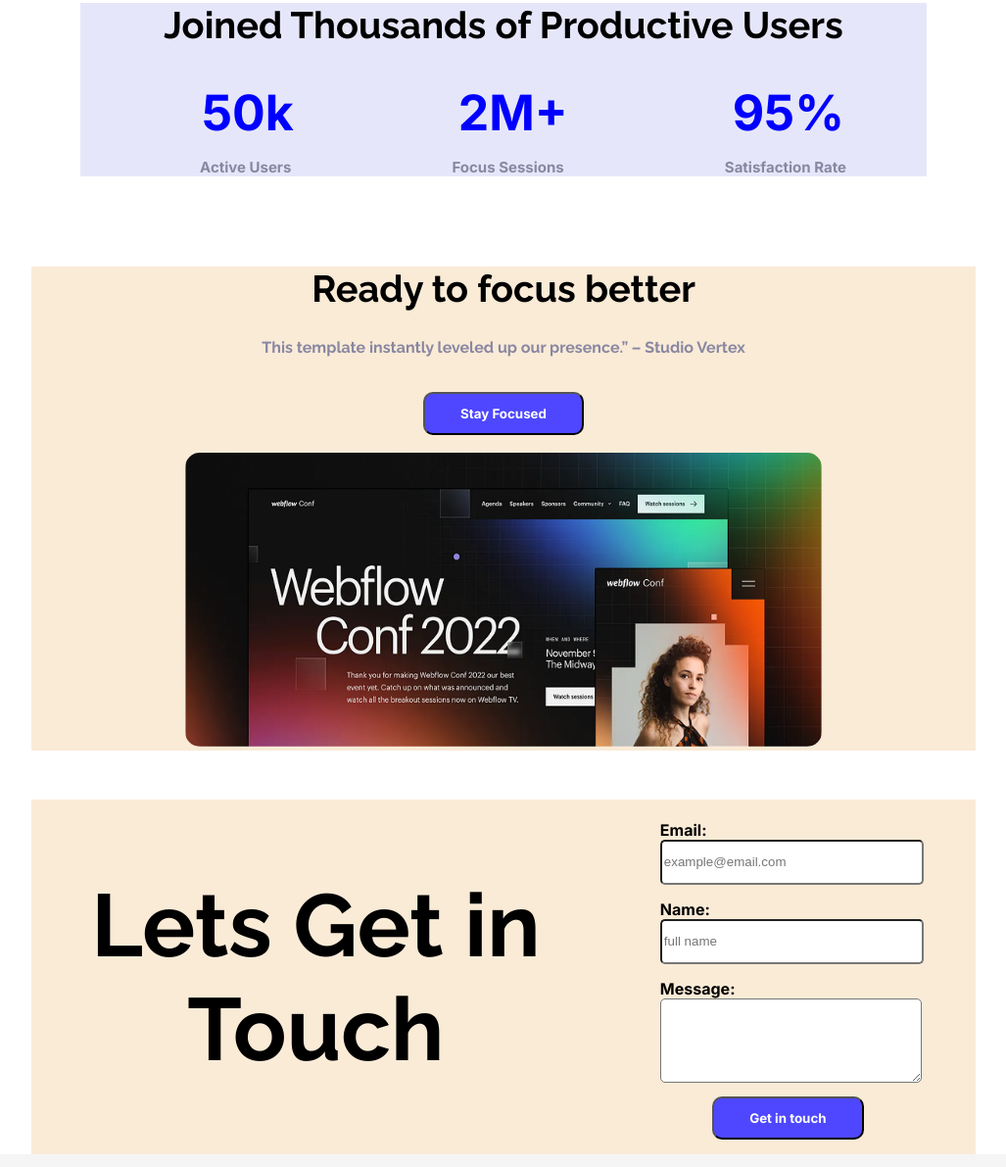
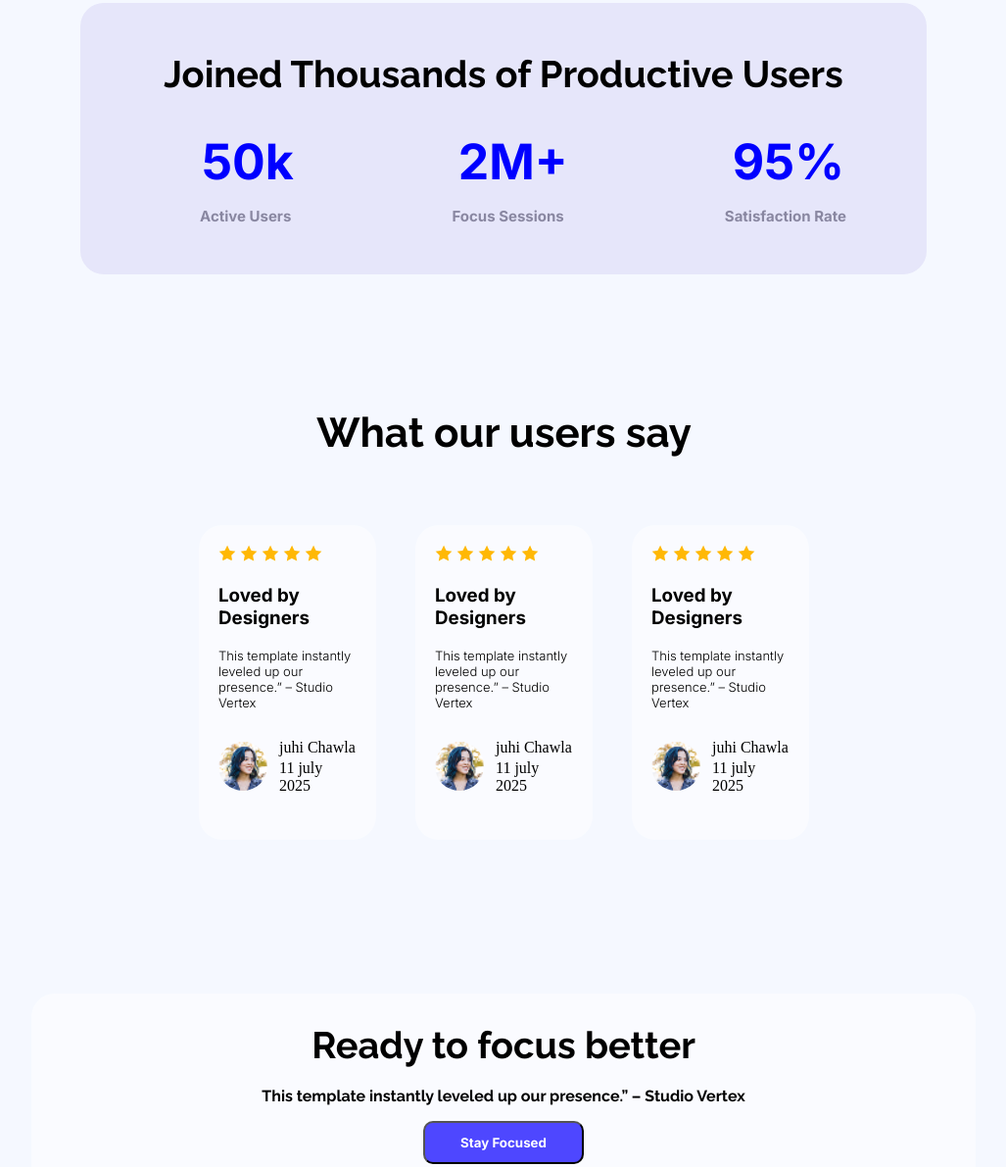
Before and after one commit to AnupTalukder/A12A1, a plain HTML site: page B12A01-landing-launchpad/index.html in a window 1280 px wide. Shown: the part 1121-2312 px from the top of the page at 98% size, without its empty margins (126-1153 px from the left). Drawn offline with Linux system fonts and the light colour scheme.

Commit message:
add focus section ,button hover,background shape and background color on some section

```diff
--- a/B12A01-landing-launchpad/index.html
+++ b/B12A01-landing-launchpad/index.html
@@ -40,14 +40,14 @@
 
     <main>
         <div class="newslater">
-            <section>
-                <h3 class="raleway-font">See It in Action</h3>
+            <div>
+                <h3 class="raleway-font action-heading">See It in Action</h3>
                 <p class="raleway-font">Explore the live preview and imagine your<br> brand in this bold new look.</p>
                 <button class="button-s nav-font">launch live preview</button>
-            </section>
-            <section>
-                <img src="../B12A01-landing-launchpad/Assets/wc-mini.png" alt="">
-            </section>
+            </div>
+            <div>
+                <img src="../B12A01-landing-launchpad/Assets/wc-mini.png" alt="" class="radius">
+            </div>
         </div>
 
         <div class="bg-productive">
@@ -66,16 +66,105 @@
 
         </div>
 
-        <div>
+        <!-- cards -->
+
+        <div class="card">
+            <section>
+                <h3 class="raleway-font card-heading">What our users say</h3>
+            </section>
+
+            <section class="card-container">
+                <!-- single card -->
+                <div class="container">
+                    <img src="../B12A01-landing-launchpad/Assets/icon-star.png" alt="" class="img">
+                    <img src="../B12A01-landing-launchpad/Assets/icon-star.png" alt="">
+                    <img src="../B12A01-landing-launchpad/Assets/icon-star.png" alt="">
+                    <img src="../B12A01-landing-launchpad/Assets/icon-star.png" alt="">
+                    <img src="../B12A01-landing-launchpad/Assets/icon-star.png" alt="">
+                    <h3 class="nav-font">Loved by Designers</h3>
+                    <p class="nav-font container-description">This template instantly leveled up our presence.” – Studio
+                        Vertex</p>
+
+                    <!-- image and date  -->
+                    <div class="card-flex">
+                        <img src="../B12A01-landing-launchpad/Assets/avatar.png" alt="" width="50px" height="50px"
+                            class="img">
+                        <div>
+                            <p class="review-p">juhi Chawla</p>
+                            <p style="margin-top: 3px;">11 july 2025</p>
+                        </div>
+
+                    </div>
+
+                    <!-- image and date  -->
+
+                </div>
+                <!-- single card  -->
+
+                <div class="container">
+                    <img src="../B12A01-landing-launchpad/Assets/icon-star.png" alt="">
+                    <img src="../B12A01-landing-launchpad/Assets/icon-star.png" alt="">
+                    <img src="../B12A01-landing-launchpad/Assets/icon-star.png" alt="">
+                    <img src="../B12A01-landing-launchpad/Assets/icon-star.png" alt="">
+                    <img src="../B12A01-landing-launchpad/Assets/icon-star.png" alt="">
+
+                    <h3 class="nav-font">Loved by Designers</h3>
+                    <p class="nav-font container-description">This template instantly leveled up our presence.” – Studio
+                        Vertex</p>
+                    <div class="card-flex">
+
+                        <img src="../B12A01-landing-launchpad/Assets/avatar.png" alt="" width="50px" height="50px"
+                            class="img">
+                        <div>
+                            <p class="review-p">juhi Chawla</p>
+                            <p style="margin-top: 3px;">11 july 2025</p>
+                        </div>
+
+                    </div>
+                </div>
+
+                <!-- single card  -->
+
+                <div class="container">
+                    <img src="../B12A01-landing-launchpad/Assets/icon-star.png" alt="">
+                    <img src="../B12A01-landing-launchpad/Assets/icon-star.png" alt="">
+                    <img src="../B12A01-landing-launchpad/Assets/icon-star.png" alt="">
+                    <img src="../B12A01-landing-launchpad/Assets/icon-star.png" alt="">
+                    <img src="../B12A01-landing-launchpad/Assets/icon-star.png" alt="">
+                    <h3 class="nav-font">Loved by Designers</h3>
+                    <p class="nav-font container-description">This template instantly leveled up our presence.” – Studio
+                        Vertex</p>
+
+                    <div class="card-flex">
+                        <img src="../B12A01-landing-launchpad/Assets/avatar.png" alt="" width="50px" height="50px"
+                            class="img">
+                        <div>
+                            <p class="review-p">juhi Chawla</p>
+                            <p style="margin-top: 3px;">11 july 2025</p>
+                        </div>
+
+                    </div>
+                </div>
+
+                <!-- single card  -->
+            </section>
+
+            <!-- card image and text without heading  -->
+
 
         </div>
+
+
+        <!-- cards-->
+
 
         <div class="wc-big">
             <section>
                 <h3 class="raleway-font focus-heading">Ready to focus better</h3>
                 <p class="raleway-font">This template instantly leveled up our presence.” – Studio Vertex</p>
                 <button class="button-s nav-font">Stay Focused</button><br><br>
-                <img src="../B12A01-landing-launchpad/Assets/wc-big.png" alt="" width="650px" height="300px" class="radius">
+                <img src="../B12A01-landing-launchpad/Assets/wc-big.png" alt="" width="650px" height="300px"
+                    class="radius">
             </section>
 
         </div>
@@ -95,8 +184,8 @@
                     <label for="name" class="f nav-font">Name:</label>
                     <input type="text" id="name" name="name" placeholder="full name" class="input-style">
                     <label for="message" class="f nav-font">Message:</label>
-                    <textarea id="message" name="message" rows="10" cols="30" class="message-style"></textarea><br>
-                    <button class="button-s nav-font"> Get in touch </button>
+                    <textarea id="message" name="message" rows="10" cols="30" class="message-style" placeholder="write your message..."></textarea><br>
+                    <button class="button-s nav-font input-style"> Get in touch </button>
 
                 </form>
 
@@ -108,7 +197,7 @@
 
         <div class="footer-div-style">
             <h1 class="nav-font h">LOGO</h1>
-            <p class="nav-font">Ready to elevate your online presence? Contact us today to discuss <span
+            <p class="nav-font hp">Ready to elevate your online presence? Contact us today to discuss <span
                     class="span-footer">your project
                     and discover how we can bring your vision to life.</span> </p>
 
--- a/B12A01-landing-launchpad/styles/A1.css
+++ b/B12A01-landing-launchpad/styles/A1.css
@@ -1,56 +1,58 @@
-
 /* header style  */
 
-.header-s{
+.header-s {
     background-image: url("../Assets/Hero-bg.png");
     background-repeat: none;
-margin:top 50px bottom 50px;
+    margin: top 50px bottom 50px;
 
 }
-.nav-font{
+
+.nav-font {
     font-family: "Inter", sans-serif;
     font-optical-sizing: auto;
-  font-weight: 100;
+    /* font-weight: 100; */
     font-weight: bold;
     font-style: normal;
 
 }
-nav{
+
+nav {
     display: flex;
     justify-content: space-between;
     align-items: center;
-    padding:10px 150px;
+    padding: 10px 150px;
 
 }
 
-.nav-title{
-    color:#4E47FF;
+.nav-title {
+    color: #4E47FF;
 
 
 }
 
-.button-s{
+.button-s {
     background-color: #4E47FF;
-    color:white;
-    padding:12px 36px;
-    border-radius:10px;
+    color: white;
+    padding: 12px 36px;
+    border-radius: 10px;
 
 
 }
 
-button:hover{
+button:hover {
 
-    color: darkkhaki;
+   background-color:darkkhaki;
 }
 
 /*banner style*/
 
-.banner-heading{
+.banner-heading {
 
     margin-bottom: 37px;
     font-size: 65px;
 }
-.banner{
+
+.banner {
 
     align-items: center;
     text-align: center;
@@ -58,7 +60,7 @@
 
 }
 
-.raleway-font{
+.raleway-font {
     font-family: "Raleway", sans-serif;
     font-optical-sizing: auto;
     font-weight: bold;
@@ -68,8 +70,8 @@
 
 
 
-  .span-b{
-    display:block;
+.span-b {
+    display: block;
     align-self: center;
 
 }
@@ -78,84 +80,164 @@
 
 
 /* main style  */
-  main{
+main {
     max-width: 1140;
     margin: 0 auto;
+    background-color: #F5F8FF;
+}
+.action-heading{
+    font-size: 42px;
+    margin-bottom: 23px !important;
 }
 
-   .newslater{
+.newslater {
     display: flex;
     align-items: center;
     text-align: center;
     justify-content: space-around;
-    background-color: antiquewhite;
-    gap:auto;
+    /* background-color:rgba(255, 255, 255, 0.5); */
+    gap: auto;
     margin: 50px 150px 0px 150px;
 
 }
 
-  .bg-productive{
+
+.bg-productive {
     align-items: center;
     text-align: center;
-    /* justify-content: space-around;     */
     background-color: lavender;
-    margin:50px 200px 50px 200px;
-    /* margin-left: 100px; */
-    /* margin-right: 141px; */
+    border-radius: 24px;
+        margin: 50px 200px 50px 200px;
+
 
 }
 
-   .productive-heading{
+.productive-heading {
     text-align: center;
     margin-bottom: 37px;
     font-size: 38px;
+    padding-top: 50px;
 }
 
 
-    .productive-style{
-    color:blue;
+.productive-style {
+    color: blue;
     text-decoration: none;
     font-size: 50px;
 
 }
 
 
-  .productive-style2{
+.productive-style2 {
 
-    color:#8987A1;
+    color: #8987A1;
     text-decoration: none;
     font-size: 15px;
+    padding-bottom: 50px;
 
 }
 
-  .wc-big{
+
+.card {
     display: block;
     align-items: center;
     text-align: center;
     justify-content: space-around;
-    background-color: antiquewhite;
+    /* background-color: antiquewhite; */
+    /* gap: auto; */
+    margin: 137px 150px 137px 151px;
+}
+
+.card-container {
+    display: flex;
+    align-items: center;
+    text-align: center;
+    justify-content: space-around;
+    /* background-color:whitesmoke; */
+    /* background-color:rgba(255, 255, 255, 0.5); */
+    /* border-radius: 24px; */
+    gap: auto;
+    margin: 50px 150px 0px 150px;
+}
+
+.container {
+    background-color:rgba(255, 255, 255, 0.5);
+    border-radius: 24px;
+    padding: 0% auto;
+    margin:20px;
+    text-align: left;
+    padding: 20px;
+
+}
+.container-description{
+    font-size: small;
+    font-weight: 300;
+}
+
+.container:hover{
+    background-color: aquamarine;
+
+}
+
+.card-heading {
+    text-align: center;
+    margin-bottom: 50px;
+    font-size: 42px;
+}
+
+.card-flex {
+    display: flex;
+   align-items: center;
+    margin-bottom: 10px;
+    gap:12px;
+
+}
+
+
+.img {
+    align-items: normal;
+    justify-content: space-around;
+    border-radius: 100%;
+}
+
+.review-p{
+    margin-bottom: 0px;
+}
+
+
+.wc-big {
+    display: block;
+    align-items: center;
+    text-align: center;
+    justify-content: space-around;
+     background-color:rgba(255, 255, 255, 0.5);
+    /* background-color: lavender; */
+    border-radius: 24px;
     margin: 92px 150px 14px 150px;
 
 
 }
 
-  .radius{
-    border-radius:15px;
+.radius {
+    border-radius: 45px;
 }
-.focus-heading{
+
+.focus-heading {
     text-align: center;
     margin-bottom: 20px;
     font-size: 38px;
+    padding-top: 30px;
 }
 
 
 
-  h2{
+h2 {
     font-size: 90px;
 
 }
-  .f{
-    display:block;
+
+.f {
+    display: block;
     margin-top: 5px;
     color: black;
     padding: 0px;
@@ -163,7 +245,7 @@
 
 }
 
-  .input-style{
+.input-style {
     height: 40px;
     width: 100%;
     align-content: left;
@@ -171,8 +253,8 @@
     margin-bottom: 10px;
 
 }
-  .message-style
-  {
+
+.message-style {
     height: 80px;
     width: 100%;
     align-content: left;
@@ -182,49 +264,53 @@
 
 /* footer style  */
 
-  footer{
-    background-color:whitesmoke;
+footer {
+    background-color: whitesmoke;
 
 }
 
-  .footer-div-style{
+.footer-div-style {
     padding: 80px 489px 80px 489px;
 }
 
-  .h{
+.h {
     color: #4E47FF;
     font-size: 80px;
     text-align: center;
 
 }
 
-  .list{
+.list {
     display: flex;
     list-style-type: none;
     justify-content: space-around;
 
 }
 
-  .font-style{
-    color:#8987A1;
+.font-style {
+    color: #8987A1;
     /* margin-right:48px; */
     text-decoration: none;
 
 
 
 }
-  .span-footer ,.span-main{
-    display:block;
+
+.span-footer,
+.span-main {
+    display: block;
     align-items: center;
 }
-  p{
-    color:#8987A1;
+
+.hp {
+    color: #8987A1;
     text-align: center;
-    padding-top:8px;
+    padding-top: 8px;
     padding-bottom: 20px;
 
 }
-  .ancor{
+
+.ancor {
     text-decoration: none;
-    color:#8987A1;
+    color: #8987A1;
 }
```
Lines whose indentation alone changed are shown as unchanged.
